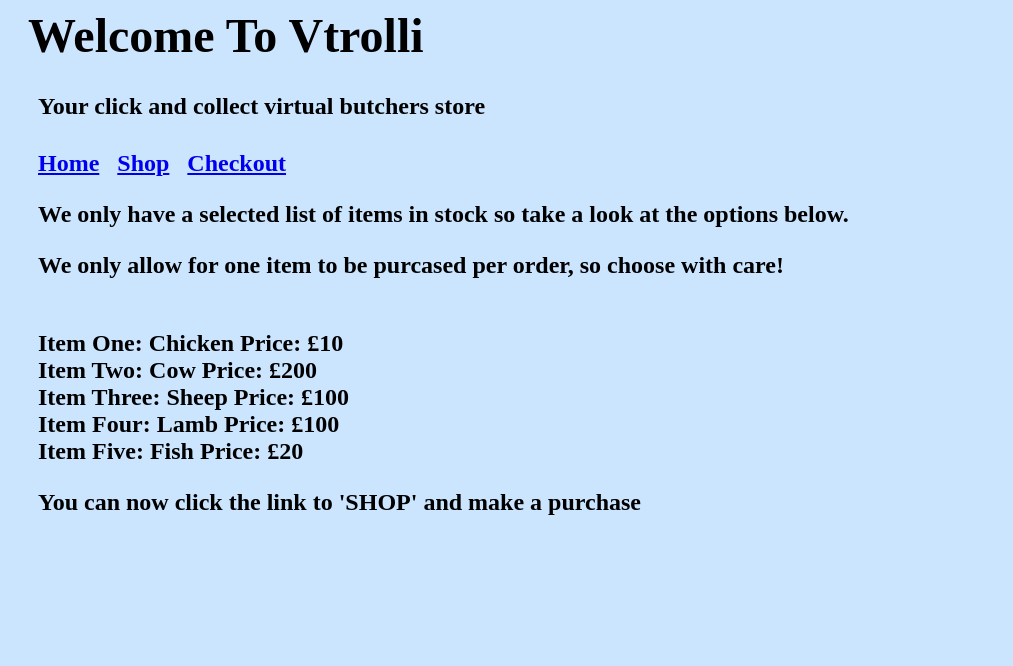
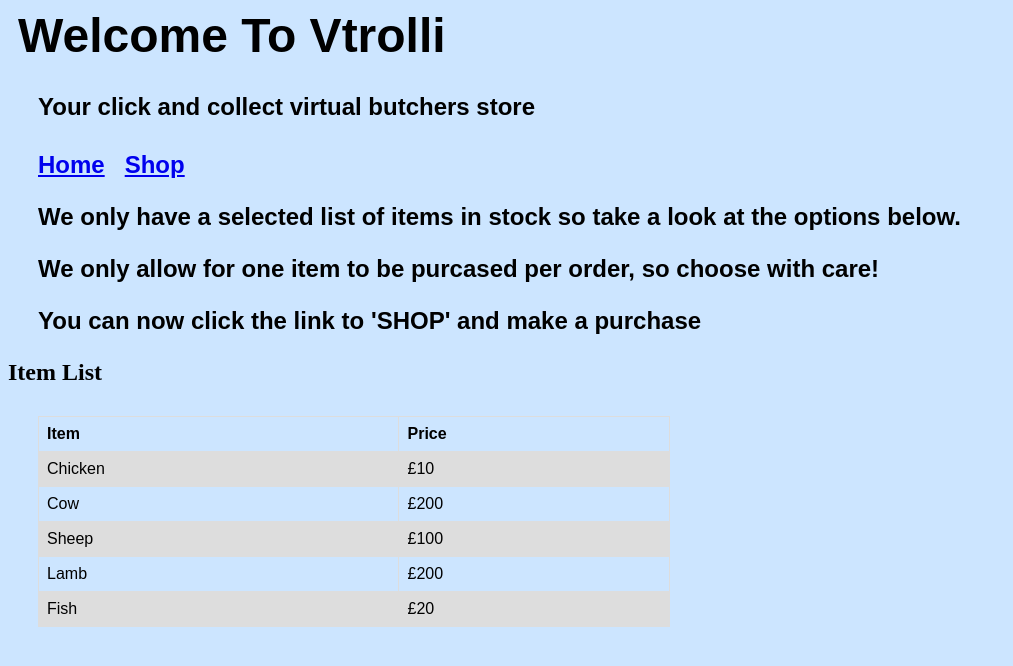
Before and after one commit to InaamIslam/Vtrolli, a Flask app: page / in a window 1280 px wide. Shown: the top 666 px of the page, without its empty margins (0-1013 px from the left). Run offline with Flask 2, Linux system fonts and the light colour scheme.

Commit message:
Routes and Html

```diff
--- a/vtrolli/application/forms.py
+++ b/vtrolli/application/forms.py
@@ -3,7 +3,7 @@ from flask_wtf import FlaskForm
 from wtforms import StringField, SubmitField, SelectField, DateTimeField
 from wtforms.validators import InputRequired, ValidationError
 
-from application.models import orders, product
+from application.models import orders, products
 
 # class order_check:
 #     def validate_name(form, field):
--- a/vtrolli/application/routes.py
+++ b/vtrolli/application/routes.py
@@ -1,29 +1,8 @@
-# from flask import Flask, render_template
-
-# app = Flask(__name__)
-
-# @app.route('/')
-# @app.route('/home')
-# def home():
-#     return 'WELCOME TO VTROLLI'
-
-# @app.route('/shop')
-# def shop():
-#     return 'Select your items from the list of products below, then select your preferred collection time.'
-
-# @app.route('/checkout')
-# def checkout():
-#     return 'Your order details are below. Please confirm and process.'
-
-# if __name__ == "__main__":
-#     app.run(debug=True)
-
-###Adding the routes with HTML files
-
 from flask import Flask, render_template, request
 from application import app
 from application.forms import order_form
-import datetime
+from application.models import orders, products
+# import datetime #no longer in use, collection_date_time changed to string
 
 @app.route('/')
 @app.route('/home')
@@ -42,54 +21,67 @@ def shop():
         product = form.product.data
         collection_date_time = form.collection_date_time.data
 
-        # if len(first_name) == 0 or len(last_name) == 0:
-        #     error = 'Please supply both first and last name'
-        # if len(email) == 0:
-        #     error = 'Please insert an email address so that we can update you regard your order'
-        # if len(collection_date_time) == 0:
-        #     error = 'Please state enter your preffered date and time for collection'
-        # if #no selection for the product
-
-
-        def add_order():
-            new_order = order_form(
-                first_name = 'form.first_name.data', last_name = 'form.last_name.data',
-                email = 'form.email.data',
-                product = 'form.product.data',
-                collection_date_time = 'form.collection_date_time.data')
-            db.session.add(new_order)
-            db.session.commit()
-            return "Added new order to database"
-
-
-        #add the info to database
-
+        new_order = orders(
+            first_name = form.first_name.data, last_name = form.last_name.data,
+            email = form.email.data,
+            product = form.product.data,
+            collection_date_time = form.collection_date_time.data)
+        db.session.add(new_order)
+        db.session.commit()
+        #query for the new order and then pass that thriough to the checkout
+        confirmation_order = orders.query.get(new_order)
+        return redirect(url_for('checkout', confirmation_order = new_order)) #add the info to database
     return render_template('shop.html', form=form, message=error)
 
-@app.route('/checkout')
+#when have
+    #If validators are correct then send to checkout page with list of items displayed
 
-def read_order():
-     all_orders = order_form.query.all()
-     my_order = ""
-     for order in all_orders:
-         order_string += "<br>"+ order.name
+@app.route('/checkout/<id>', methods=['GET', 'POST'])
+def checkout(id): #     #read the order placed on shop
+    my_order = orders.query.filter_by(id=id).first()
+
+#     #if customer is happy with order, they confirm, if not can update or delete
+#     #second form for updating here
+#     #two buttons update and delete
+#     #delete button for delete order
+    return render_template('checkout.html', myorder = my_order, form=form, message=error)
 
 
 
+# @app.route('/update/<id>', methods=['GET', 'POST'])
+# def update_order(id):
+#     all_orders = order_form.query.all()
+#     my_order_update= my_order
+#     db.session.commit()
+
+
+#     #This route allows for a form to be filled in again to change the order
+#     #only the product changes in this case
 
 
 
-# def order_checkout():
-#     return print(new_order)
+# @app.route('/delete/<id>', methods=['GET', 'POST'])
+# delete_order(id_num):
+#         all_orders = order_form.query.all()
+#         my_order_delete= all_orders.query.get(id_num)
+#         db.session.delete(my_order_delete)
+#         db.session.commit()
+#  #redirect to shop URL
+#  #doesnt need a render template
+#  #query database and delete object then return to @route shop
 
-# def update_order():
-#     new_order = order.query.first()
-#     first
 
-# def delete_order():
+#     def update(id_num):
+#         all_orders = order_form.query.all()
+#         my_order_update= my_order
+#         db.session.commit()
+#         return my_order_update
 
-def checkout():
-    return render_template('checkout.html')
+#     def delete_order(id_num):
+#         all_orders = order_form.query.all()
+#         my_order_delete= all_orders.query.get(id_num)
+#         db.session.delete(my_order_delete)
+#         db.session.commit()
 
 if __name__ == "__main__":
     app.run(debug=True)
--- a/vtrolli/application/templates/home.html
+++ b/vtrolli/application/templates/home.html
@@ -2,16 +2,52 @@
 {% block body %}
 <p>We only have a selected list of items in stock so take a look at the options below.</p>
 <p>We only allow for one item to be purcased per order, so choose with care!</p>
-<br>
-Item One: Chicken    Price: £10
-<br>
-Item Two: Cow    Price: £200
-<br>
-Item Three: Sheep    Price: £100
-<br>
-Item Four: Lamb   Price: £100
-<br>
-Item Five: Fish    Price: £20
-<br>
 <p>You can now click the link to 'SHOP' and make a purchase</p>
+<style>
+table {
+  font-family: arial, sans-serif;
+  border-collapse: collapse;
+  width: 50%;
+  margin-left: 30px;
+  margin-right: 0px;
+  margin-top: 30px;
+  margin-bottom: 0px;
+  position: relative;
+}
+td, th {
+  border: 1px solid #dddddd;
+  text-align: left;
+  padding: 8px;
+}
+tr:nth-child(even) {
+  background-color: #dddddd;
+}
+</style>
+<h2>Item List</h2>
+<table>
+  <tr>
+    <th>Item</th>
+    <th>Price</th>
+  </tr>
+  <tr>
+    <td>Chicken</td>
+    <td>£10</td>
+  </tr>
+  <tr>
+    <td>Cow</td>
+    <td>£200</td>
+  </tr>
+  <tr>
+    <td>Sheep</td>
+    <td>£100</td>
+  </tr>
+  <tr>
+    <td>Lamb</td>
+    <td>£200</td>
+  </tr>
+  <tr>
+    <td>Fish</td>
+    <td>£20</td>
+  </tr>
+  </table>
 {% endblock body %}
--- a/vtrolli/application/templates/layout.html
+++ b/vtrolli/application/templates/layout.html
@@ -1,9 +1,11 @@
 <html>
+
 <body style="background-color:	#CCE5FF"></body>
 
-    <h1 style="
+<h1 style="
 text-transform: capitalize;
-margin-left: 20px;
+font-family: arial, sans-serif;
+margin-left: 10px;
 margin-right: 0px;
 margin-top: 0px;
 margin-bottom: 0px;
@@ -11,6 +13,7 @@ position: relative;
 font-size: xxx-large;">Welcome to Vtrolli</h1>
 
 <h1 style="
+font-family: arial, sans-serif;
 margin-left: 30px;
 margin-right: 0px;
 margin-top: 30px;
@@ -18,13 +21,13 @@ margin-bottom: 0px;
 position: relative;
 font-size: x-large;">Your click and collect virtual butchers store</h1>
 
-
 <h2 style="
+font-family: arial, sans-serif;
 margin-left: 30px;
 margin-right: 0px;
 margin-top: 30px;
 margin-bottom: 0px;
-position: relative;"> <a href='{{url_for('home')}}'>Home</a>  &nbsp;  <a href='{{url_for('shop')}}'>Shop</a>  &nbsp;  <a href='{{url_for('checkout')}}'>Checkout</a>
+position: relative;"><a href='{{url_for('home')}}'>Home</a>  &nbsp;  <a href='{{url_for('shop')}}'>Shop</a>  &nbsp;
 
 {% block body %}
 {% endblock body %}
--- a/vtrolli/application/templates/shop.html
+++ b/vtrolli/application/templates/shop.html
@@ -13,7 +13,7 @@
                 {{ form.product.label}} {{ form.product}}
                 <br>
                 {{ form.collection_date_time.label }} {{ form.collection_date_time }}
-
+                <br>
                 <br>
             {{ form.submit }}
         {{ message }}
```
Also changed, not shown: random.html (added, +30 -0 lines), random.py (added, +7 -0 lines), vtrolli/application/models.py (+4 -3 lines), vtrolli/application/templates/checkout.html (+9 -1 lines), vtrolli/create.py (+11 -11 lines).
